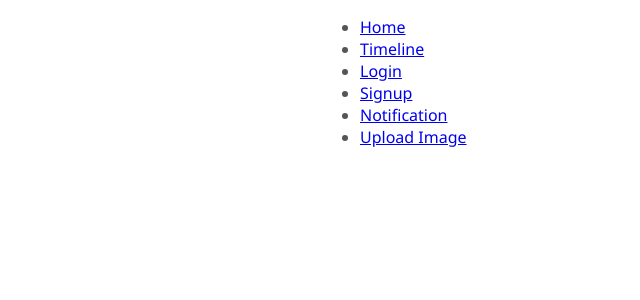
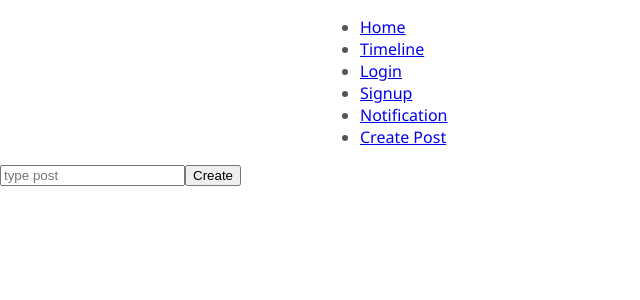
Before and after one commit to tuyenpy/instagram-react-demo, a React (Create React App) app: page /createpost in a window 1280 px wide. Shown: the top 300 px of the page, without its empty margins (0-640 px from the left). Built offline with nearby package versions, Linux system fonts and the light colour scheme.

Commit message:
Add create post

```diff
--- a/src/App.js
+++ b/src/App.js
@@ -14,6 +14,7 @@ import CreatePost from './component/CreatePost/CreatePost';
 
 const signupUri = "https://instagram-express-demo.herokuapp.com/api/user/signup";
 const loginUri = "https://instagram-express-demo.herokuapp.com/api/user/login";
+const createPostUri = "https://instagram-express-demo.herokuapp.com/api/post/create";
 
 class App extends React.Component {
   constructor() {
@@ -23,6 +24,7 @@ class App extends React.Component {
     };
     this.onSignup = this.onSignup.bind(this);
     this.onLogin = this.onLogin.bind(this);
+    this.onCreatePost = this.onCreatePost.bind(this);
   }
 
   // Login user
@@ -51,8 +53,20 @@ class App extends React.Component {
      }))
      .catch(err => console.log(err));
   }
+  //Create post
+  onCreatePost({ text }, e) {
+    e.preventDefault();
+    let { userID } = this.state;
+    axios.post(createPostUri, {
+      userID: userID,
+      body: text,
+    })
+     .then()
+     .catch(err => console.log(err));
+  }
 
   render() {
+    console.log(this.state);
     return (
       <Router>
         <div className="App">
@@ -72,7 +86,7 @@ class App extends React.Component {
           <PostList />
         </Route>
         <Route path='/createpost'>
-          <CreatePost />
+          <CreatePost onCreatePost={this.onCreatePost}/>
         </Route>
       </Switch>
       </Router>
--- a/src/component/CreatePost/CreatePost.js
+++ b/src/component/CreatePost/CreatePost.js
@@ -1,9 +1,17 @@
-import React from 'react';
+import React, { useState } from 'react';
 
-const Upload = (props) => {
-    return <div className="Upload">
-
+const CreatePost = (props) => {
+    let [text, setText] = useState();
+    let { onCreatePost } = props;
+    return <div className="CreatePost">
+        <form className="CreatePost-form">
+            <input type="text"
+                placeholder="type post"
+                onChange={(e) => setText(e.target.value)}
+                />
+            <button onClick={(e) => onCreatePost({ text }, e)}>Create</button>
+        </form>
     </div>
 }
 
-export default Upload;
+export default CreatePost;
--- a/src/component/Header/Header.js
+++ b/src/component/Header/Header.js
@@ -20,7 +20,7 @@ const Header = (props) => {
                 <Link to='/notification'>Notification</Link>
             </li>
             <li>
-                <Link to='/upload'>Upload Image</Link>
+                <Link to='/createpost'>Create Post</Link>
             </li>
         </ul>
     </div>
```
